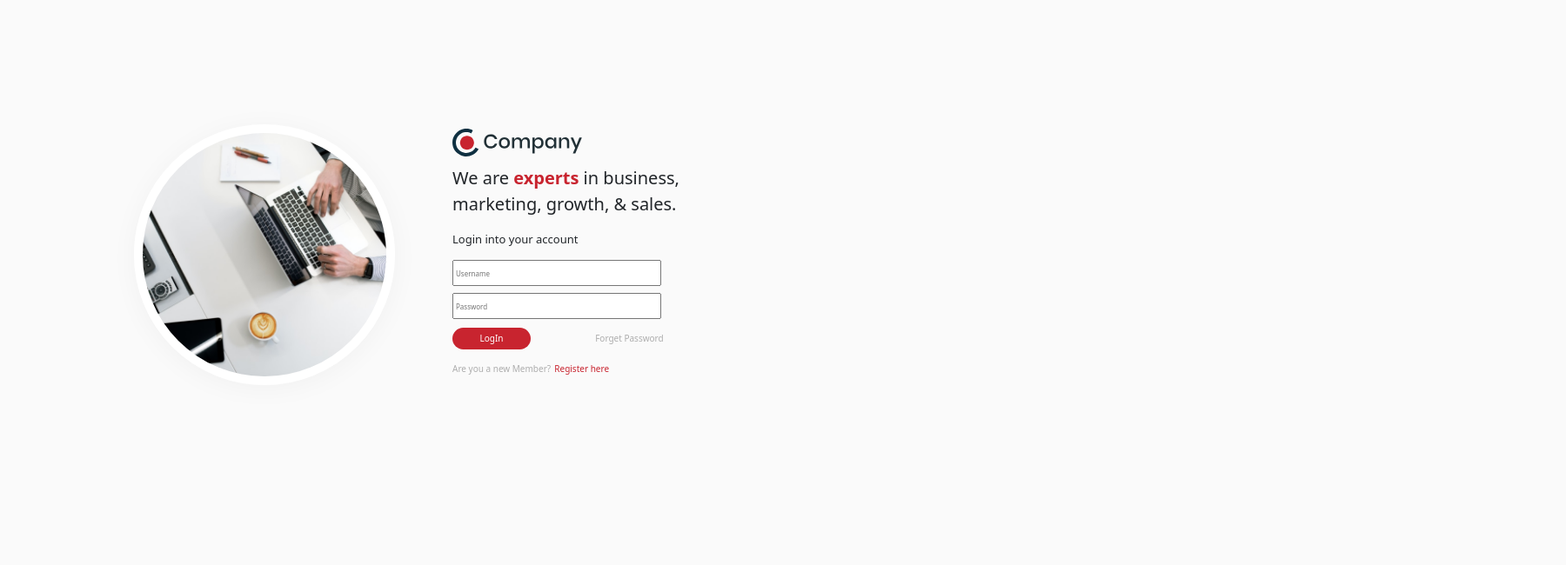
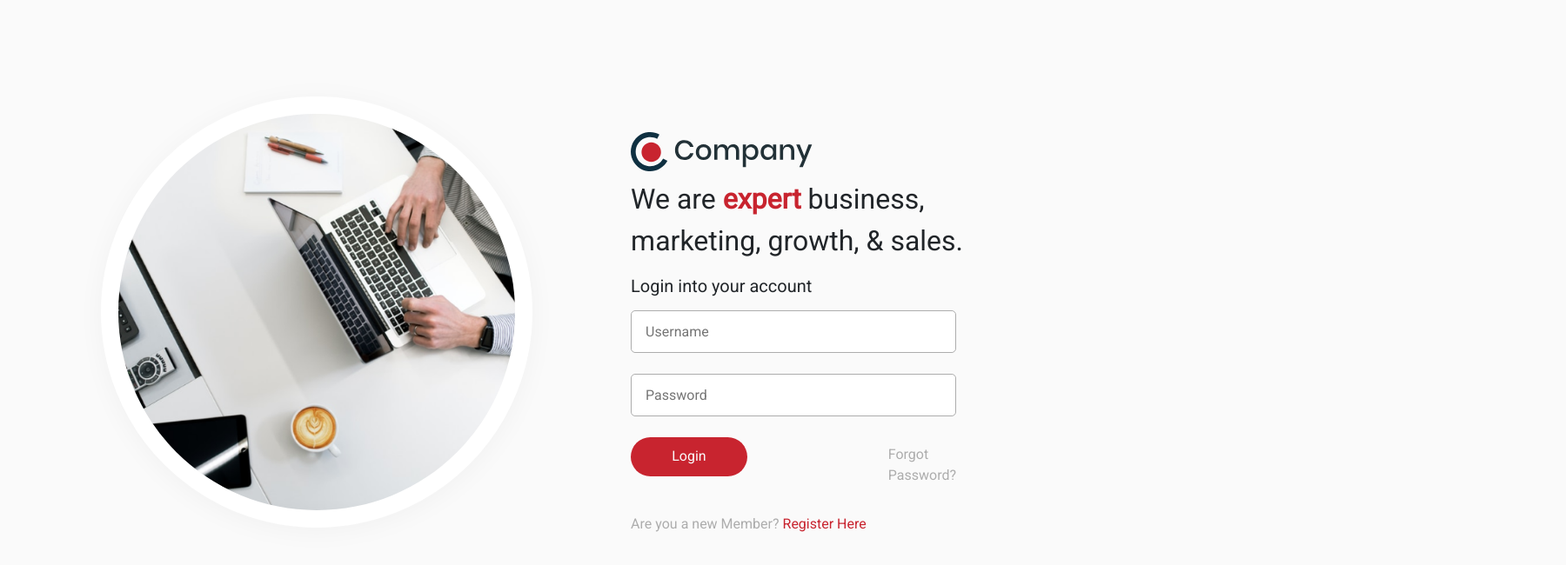
Before and after one commit to ritugondaliya/Assignment-1, a plain HTML site: page index.html in a window 1280 px wide. Shown: the whole page at 87% size, 1800 px wide, since content can reach past the window. Drawn offline with nearby package versions, Linux system fonts and the light colour scheme.

Commit message:
Responsiv loginpage

```diff
--- a/css/dashboard.css
+++ b/css/dashboard.css
@@ -315,3 +315,9 @@ body{
     color: #FF4545;
     background-color: #FFF5F5;
 }
+
+@media screen and (max-width: 360px) {
+    body{
+      background-color: pink;
+    }
+  }
--- a/css/style.css
+++ b/css/style.css
@@ -1,100 +1,58 @@
-#img1{
-    width:300px;
-    height:300px;
+*{
+    margin: 0;
+    padding:0;
+    background:#FAFAFA 0% 0% no-repeat padding-box;
+    font-family: Roboto;
+}
+
+.cont{
+    background:#FAFAFA 0% 0% no-repeat padding-box;
+}
+.site{
+    padding:7%;
+}
+.leftimg img{
     border-radius:50%;
-    margin-top: 5%;
-    border: 10px solid #FFFFFF;
-    box-shadow: 0px 4px 31px #0000000A;
+    border:20px solid #FFFFFF;
+    box-shadow:0px 4px 31px #0000000A;
 }
-#spa{
-    color:#C8242F;
-    font-weight: bold;
+span{
+    color: #C8242F;
 }
-#img2{
-    width: 150px;
-
+#username{
+    top: 372px;
+    left: 907px;
+    width: 98%;
+    height: 49px;
+    background: #FFFFFF 0% 0% no-repeat padding-box;
+    border: 1px solid #ADADAD;
+    border-radius: 5px;
+    opacity: 1;
 }
-#p1{
-    font-size: 20px;
-    position: relative;
-    top: 10px;
+#password{
+    top: 448px;
+    left: 907px;
+    width: 98%;
+    height: 49px;
+    background: #FFFFFF 0% 0% no-repeat padding-box;
+    border: 1px solid #ADADAD;
+    border-radius: 5px;
+    opacity: 1;
 }
-#id1{
-    text-align:center;
+.button{
+    top: 527px;
+    left: 906px;
+    width: 180%;
+    height: 45px;
+    background: #C8242F 0% 0% no-repeat padding-box;
+    color: #FAFAFA;
+    border-radius: 23px;
+    opacity: 1;
 }
-#p2{
-    position: relative;
-    top: 10px;
-    font-size: small;
-    font-weight:400;
+.forgotpass{
+    margin-left:154px;
+    color:#ADADAD;
 }
-.in1{
-    position: relative;
-    top: 8px;
-    width: 240px;
-    height: 30px;
-    font-size: 8px;
+#txt{
+    color:#ADADAD;
 }
-.in2{
-    position: relative;
-    top:16px;
-    width: 240px;
-    height: 30px;
-    font-size: 8px;
-}
-#div1{
-    width:300px;
-    height:300px;
-    border-radius:50%;
-    margin-left: 12%;
-}
-#div2{
-    position: relative;
-    bottom: 280px;
-    left:520px;
-}
-#div3{
-    position: relative;
-    bottom:280px;
-    left:520px;
-}
-#div{
-    margin-top: 10%;
-    height: 300px;
-
-}
-#a1{
-    position: relative;
-    left:70px;
-    color: #adadad;
-    font-size: 10px;
-    text-decoration: none;
-}
-#a2{
-    color:#adadad;
-    font-size: 10px;
-}
-#regi{
-    color:#C8242F;
-    font-size: 10px;
-}
-.a3{
-    position: relative;
-    top:8px;
-    text-decoration: none;
-}
-#bod{
-    background-color: #FAFAFA;
-}
-#btn{
-    background: #C8242F 0% 0% no-repeat padding-box;
-    border-radius: 23px;
-    width: 90px;
-    color:#FFFFFF;
-    border: none;
-    padding-left:15px;
-    padding-right: 15px;
-    padding-top: 5px;
-    padding-bottom: 5px;
-    font-size: 10px;
-}
--- a/index.html
+++ b/index.html
@@ -1,53 +1,66 @@
 <!DOCTYPE html>
 <html lang="en">
-  <head>
-    <meta charset="UTF-8" />
-    <meta http-equiv="X-UA-Compatible" content="IE=edge" />
-    <meta name="viewport" content="width=device-width, initial-scale=1.0" />
-    <link
-      href="https://cdn.jsdelivr.net/npm/bootstrap@5.0.2/dist/css/bootstrap.min.css"
-      rel="stylesheet"
-      integrity="sha384-EVSTQN3/azprG1Anm3QDgpJLIm9Nao0Yz1ztcQTwFspd3yD65VohhpuuCOmLASjC"
-      crossorigin="anonymous"
-    />
-    <link rel="stylesheet" href="./css/style.css" />
+<head>
+    <meta charset="UTF-8">
+    <meta http-equiv="X-UA-Compatible" content="IE=edge">
+    <meta name="viewport" content="width=device-width, initial-scale=1.0">
+    <link rel="stylesheet" href="./css/style.css">
     <title>Document</title>
-  </head>
-  <body id="bod">
-    <script
-      src="https://cdn.jsdelivr.net/npm/bootstrap@5.0.2/dist/js/bootstrap.bundle.min.js"
-      integrity="sha384-MrcW6ZMFYlzcLA8Nl+NtUVF0sA7MsXsP1UyJoMp4YLEuNSfAP+JcXn/tWtIaxVXM"
-      crossorigin="anonymous"
-    ></script>
-    <div id="div">
-      <div id="div1">
-        <img src="images\hero-image.png" alt="ritu" id="img1" />
-      </div>
-      <div id="div2">
-        <img src="images\logo.svg" alt="ritu" id="img2" />
-      </div>
-      <div id="div3">
-        <p id="p1">
-          We are <span id="spa">experts</span> in business,<br />
-          marketing, growth, & sales.
-        </p>
-        <p id="p2">Login into your account</p>
-        <input
-          type="text"
-          placeholder="Username"
-          class="in1"
-        /><br />
-        <input
-          type="password"
-          id="pass"
-          placeholder="Password"
-          class="in2"
-        /><br /><br />
-        <input type="submit" value="LogIn" id="btn" />
-        <a href="dashboard.html" id="a1">Forget Password</a><br>
-        <a href="dashboard.html" id="a2" class="a3">Are you a new Member?</a>
-        <a href="dashboard.html" id="regi" class="a3">Register here</a>
-      </div>
-    </div>
-  </body>
+    <link href="https://cdn.jsdelivr.net/npm/bootstrap@5.3.0-alpha1/dist/css/bootstrap.min.css" rel="stylesheet"
+        integrity="sha384-GLhlTQ8iRABdZLl6O3oVMWSktQOp6b7In1Zl3/Jr59b6EGGoI1aFkw7cmDA6j6gD" crossorigin="anonymous">
+    <link rel="stylesheet" href="https://cdn.jsdelivr.net/npm/bootstrap-icons@1.10.3/font/bootstrap-icons.css">
+    <link rel="stylesheet"
+          href="https://fonts.googleapis.com/css?family=Roboto">
+</head>
+<body >
+    <section class="container-fluid">
+        <div class="row site cont">
+            <div class="col-lg-6 col-md-6 col-12 d-flex justify-content-center align-items-center">
+                <div class="card cont border-0">
+                    <div class="card-body leftimg cont">
+                        <img src="./images/hero-image.png" class="img-fluid">
+                    </div>
+                </div>
+            </div>
+            <div class="col-lg-6 col-md-6 col-12 d-flex justify-content-center align-items-center">
+                <div class="card cont border-0">
+                    <div class="card-body cont">
+                    <div id="right">
+                        <div class="mt-5">
+                            <img src="./images/logo.svg" class="img-fluid" height="210px" width=210px">
+                        </div>
+
+                        <div class="fs-2 mt-2">We are <b><span>expert </span></b> business,<br>marketing, growth, & sales.</div>
+
+                        <div id ="form">
+                            <h1 class="fs-5 mt-3"> Login into your account</h1>
+                        <form>
+                            <input class="mt-2 p-3" id="username" name = "username" type="text" placeholder="Username"><br>
+                            <input class="mt-4 p-3" id="password" name = "Password" type="password" placeholder="Password"><br>
+                            <div class="d-flex">
+                                <button type="button" class="button mt-4 border-0">Login</button>
+                                <p class="mt-4 p-2 forgotpass">Forgot Password?</p>
+                            </div>
+                        </form>
+                        <div id="txt" class="mt-2">Are you a new Member? <span>Register Here</span></div>
+
+                        </div>
+                    </div>
+
+                    </div>
+                </div>
+            </div>
+        </div>
+    </section>
+
+
+
+
+    <script src="https://cdn.jsdelivr.net/npm/@popperjs/core@2.11.6/dist/umd/popper.min.js"
+    integrity="sha384-oBqDVmMz9ATKxIep9tiCxS/Z9fNfEXiDAYTujMAeBAsjFuCZSmKbSSUnQlmh/jp3"
+    crossorigin="anonymous"></script>
+<script src="https://cdn.jsdelivr.net/npm/bootstrap@5.3.0-alpha1/dist/js/bootstrap.min.js"
+    integrity="sha384-mQ93GR66B00ZXjt0YO5KlohRA5SY2XofN4zfuZxLkoj1gXtW8ANNCe9d5Y3eG5eD"
+    crossorigin="anonymous"></script>
+</body>
 </html>
```
